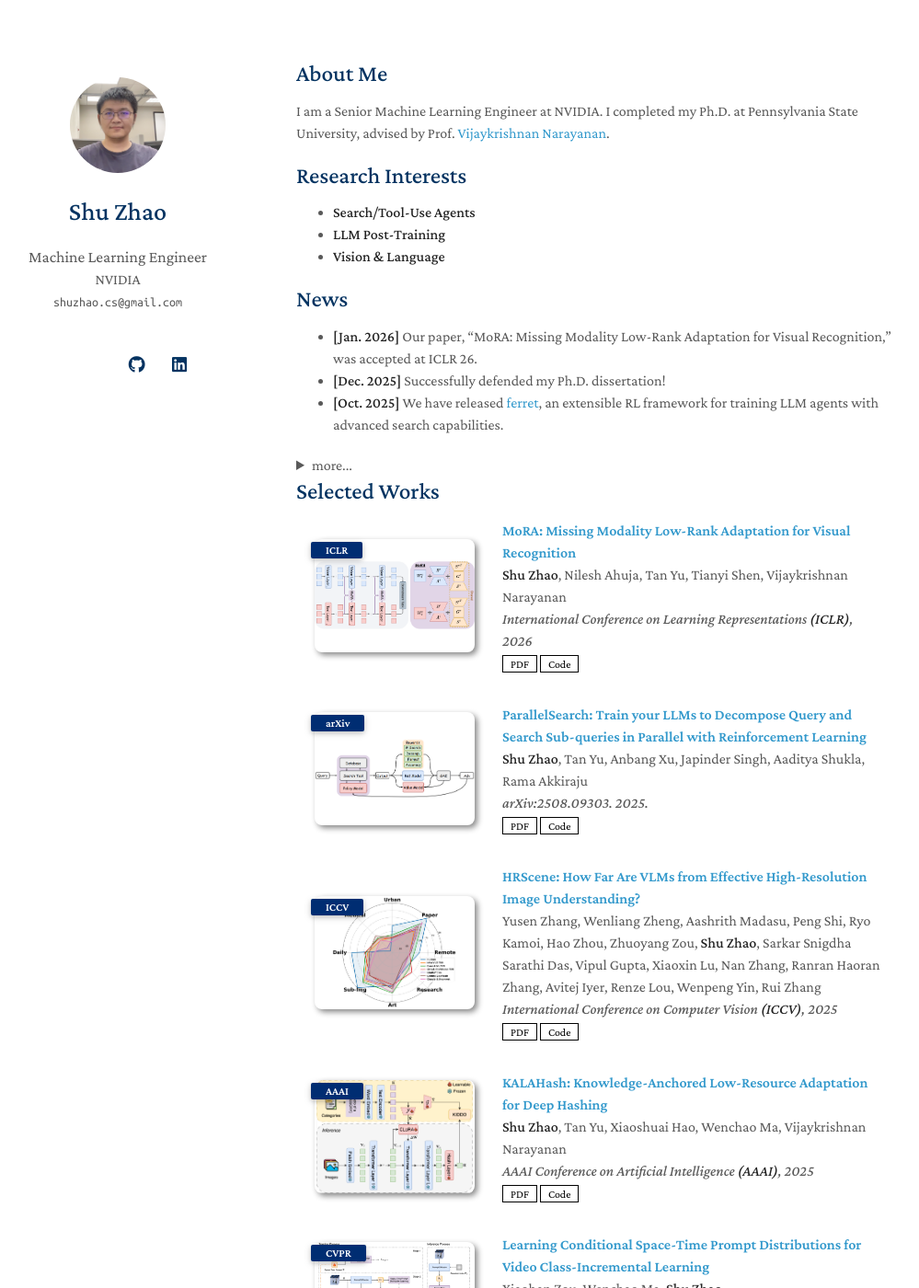
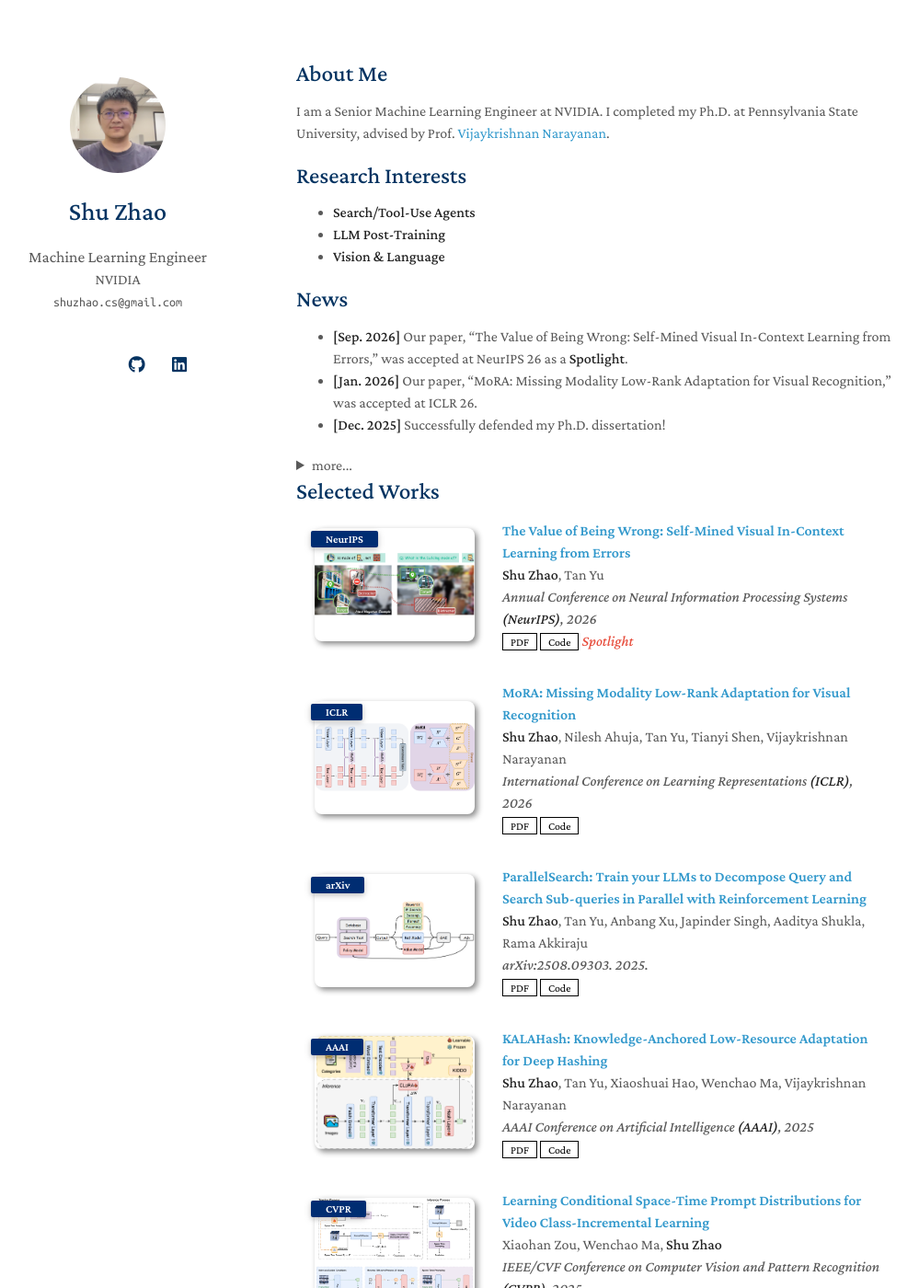
Before and after one commit to Tree-Shu-Zhao/Tree-Shu-Zhao.github.io, a Jekyll site: the page built from index.md, in a window 1280 px wide and 1400 px high. Shown: the whole window at 92% size, without its empty margins (148-1147 px from the left). Built offline with Jekyll 4.4.1, drawn with Linux system fonts in a browser that asks for light colours; nearby versions of some CDN libraries; a style sheet for code colours, icons or effects is not loaded; our own code applies the rules of GitHub Pages for plain Markdown files; some of the changed text lies outside the part shown.

Commit message:
feat: add NeurIPS 2026 Spotlight paper to news and selected works, drop HRScene from selected works, and bump last-updated date

```diff
--- a/_data/publications.yml
+++ b/_data/publications.yml
@@ -1,4 +1,12 @@
 main:
+  - title: "The Value of Being Wrong: Self-Mined Visual In-Context Learning from Errors"
+    authors: <strong>Shu Zhao</strong>, Tan Yu
+    conference_short: NeurIPS
+    conference: "Annual Conference on Neural Information Processing Systems <strong>(NeurIPS)</strong>, 2026"
+    pdf: https://openreview.net/forum?id=dVu1u4QgAp
+    code: https://openreview.net/forum?id=dVu1u4QgAp
+    image: ./assets/img/NeurIPS26_SMILE.png
+    notes: Spotlight
   - title: "MoRA: Missing Modality Low-Rank Adaptation for Visual Recognition"
     authors: <strong>Shu Zhao</strong>, Nilesh Ahuja, Tan Yu, Tianyi Shen, Vijaykrishnan Narayanan
     conference_short: ICLR
@@ -13,13 +21,6 @@ main:
     pdf: https://arxiv.org/pdf/2508.09303.pdf
     code: https://shuzhao.me/ParallelSearchProject
     image: ./assets/img/arXiv25_ParallelSearch.png
-  - title: "HRScene: How Far Are VLMs from Effective High-Resolution Image Understanding?"
-    authors: Yusen Zhang, Wenliang Zheng, Aashrith Madasu, Peng Shi, Ryo Kamoi, Hao Zhou, Zhuoyang Zou, <strong>Shu Zhao</strong>, Sarkar Snigdha Sarathi Das, Vipul Gupta, Xiaoxin Lu, Nan Zhang, Ranran Haoran Zhang, Avitej Iyer, Renze Lou, Wenpeng Yin, Rui Zhang
-    conference_short: ICCV
-    conference: "International Conference on Computer Vision <strong>(ICCV)</strong>, 2025"
-    pdf: https://arxiv.org/pdf/2504.18406
-    image: ./assets/img/ICCV25_HRSCENE.png
-    code: https://yszh8.github.io/hrscene/
   - title: "KALAHash: Knowledge-Anchored Low-Resource Adaptation for Deep Hashing"
     authors: <strong>Shu Zhao</strong>, Tan Yu, Xiaoshuai Hao, Wenchao Ma, Vijaykrishnan Narayanan
     conference_short: AAAI
--- a/_layouts/homepage.html
+++ b/_layouts/homepage.html
@@ -100,7 +100,7 @@
       <br>
 
       {% if site.enable_footnote %}
-      <p><small>Powered by Jekyll and <a href="https://github.com/yaoyao-liu/minimal-light" target="_blank" rel="noopener">Minimal Light</a> theme. Last Updated: Mar 28, 2026. </small></p>
+      <p><small>Powered by Jekyll and <a href="https://github.com/yaoyao-liu/minimal-light" target="_blank" rel="noopener">Minimal Light</a> theme. Last Updated: Sep 27, 2026. </small></p>
       {% endif %}
 
       </section>
--- a/index.md
+++ b/index.md
@@ -12,11 +12,12 @@
 - **Vision & Language**
 
 ## News
+- **[Sep. 2026]** Our paper, "The Value of Being Wrong: Self-Mined Visual In-Context Learning from Errors," was accepted at NeurIPS 26 as a **Spotlight**.
 - **[Jan. 2026]** Our paper, "MoRA: Missing Modality Low-Rank Adaptation for Visual Recognition," was accepted at ICLR 26.
 - **[Dec. 2025]** Successfully defended my Ph.D. dissertation!
-- **[Oct. 2025]** We have released [ferret](https://github.com/Tree-Shu-Zhao/ferret), an extensible RL framework for training LLM agents with advanced search capabilities.
 <details><summary> more... </summary>
 <ul>
+  <li>[Oct. 2025] We have released <a href="https://github.com/Tree-Shu-Zhao/ferret">ferret</a>, an extensible RL framework for training LLM agents with advanced search capabilities.</li>
   <li>[Jun. 2025] Our paper, "HRScene: How Far Are VLMs from Effective High-Resolution Image Understanding?" was accepted at ICCV 25.</li>
   <li>[May 2025] One paper was accepted at ICML 2025.</li>
   <li>[Mar. 2025] I will be interning at NVIDIA this summer. See you in Santa Clara!</li>
```
Also changed, not shown: assets/img/NeurIPS26_SMILE.png (added).
